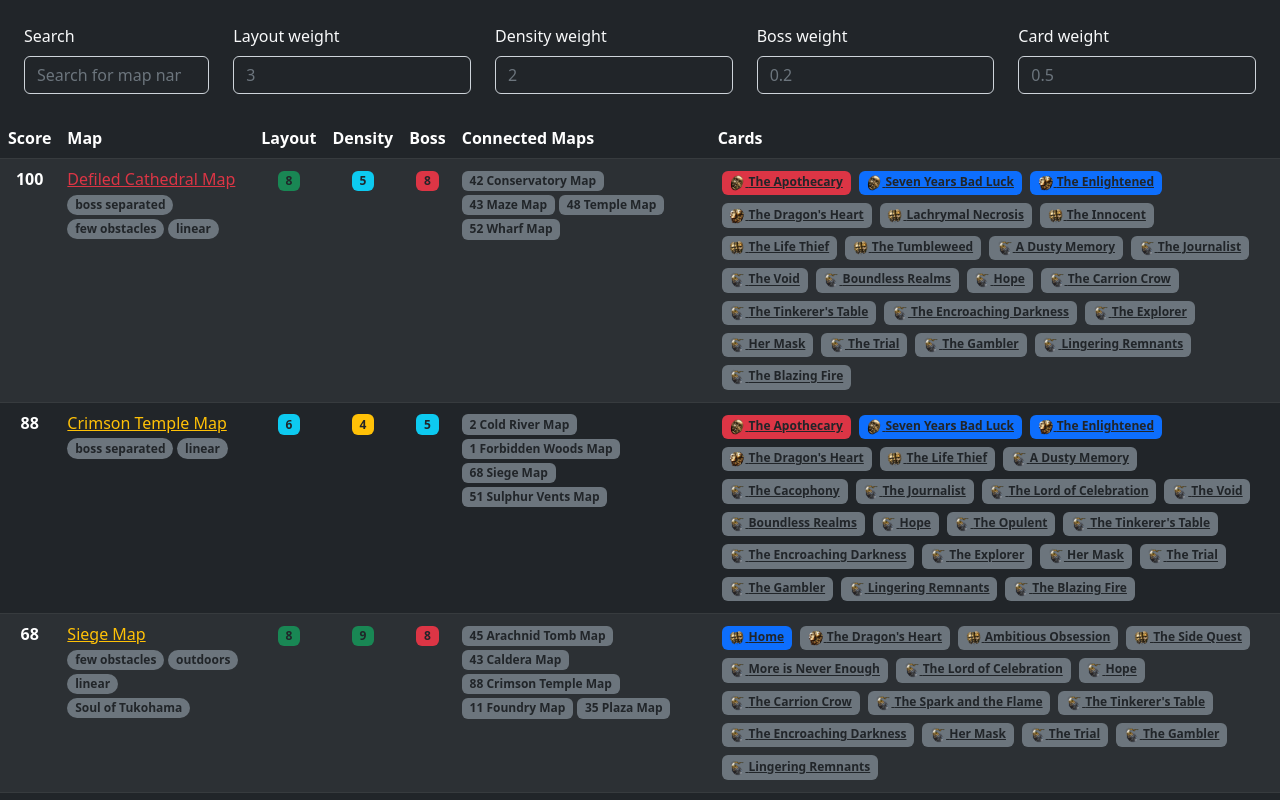
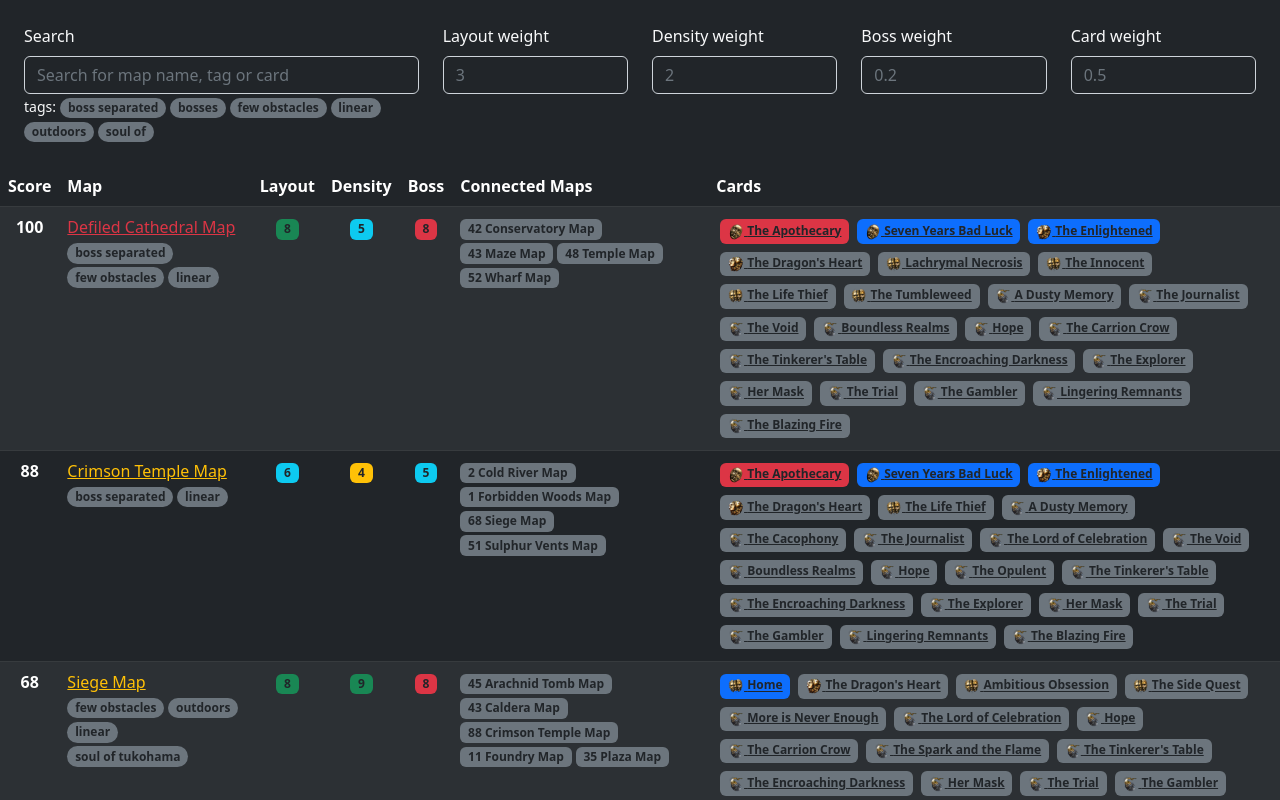
Before and after one commit to deathbeam/maps-of-exile, a React (Create React App) app in the folder site/: page / in a window 1280 px wide. Shown: the top 800 px of the page. Built offline with nearby package versions, Linux system fonts and the light colour scheme.

Commit message:
Add list of possible tags below search
Signed-off-by: Tomas Slusny <slusnucky@gmail.com>

```diff
--- a/site/src/App.js
+++ b/site/src/App.js
@@ -47,7 +47,7 @@ const preparedMaps = maps.map(map => {
     mapTags.push("linear")
   }
   if (map.pantheon) {
-    mapTags.push(map.pantheon)
+    mapTags.push(map.pantheon.toLowerCase())
   }
   if (map.boss.names) {
     const names =map.boss.names.filter(n => !n.includes('Merveil'))
@@ -62,6 +62,12 @@ const preparedMaps = maps.map(map => {
     tags: mapTags
   }
 })
+
+const possibleTags = [...new Set(preparedMaps
+  .flatMap(m => m.tags)
+  .map(t => t.replace(/\d+ bosses/, "bosses"))
+  .map(t => t.replace(/soul of .+/, "soul of"))
+)].sort()
 
 function tierColor(map) {
   const naturalTier = map.tiers[0]
@@ -254,9 +260,10 @@ function App() {
       <Loader loading={loading}/>
       <div className="container-fluid p-4">
         <div className="row">
-          <div className="col-2">
+          <div className="col col-4">
             <label className="form-label text-light">Search</label>
             <input className="form-control bg-dark text-light" type="search" placeholder="Search for map name, tag or card" onChange={setSearchInput}/>
+            <span className="text-light small">tags:</span> <MapTags tags={possibleTags}/>
           </div>
           <div className="col">
             <label className="form-label text-light">Layout weight</label>
```
